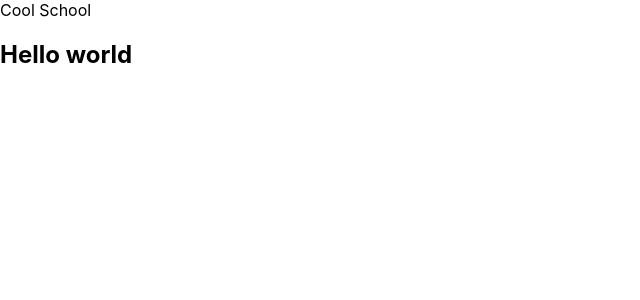
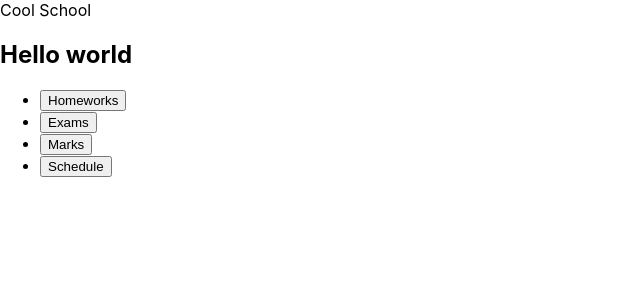
Before and after one commit to NGergely7712/chalk-code-front, a React (Create React App) app: page / in a window 1280 px wide. Shown: the top 300 px of the page, without its empty margins (0-640 px from the left). Built offline with nearby package versions, Linux system fonts and the light colour scheme.

Commit message:
feat: adds file structure for sidebar

```diff
--- a/package.json
+++ b/package.json
@@ -6,7 +6,9 @@
     "@testing-library/jest-dom": "^5.15.1",
     "@testing-library/react": "^11.2.7",
     "@testing-library/user-event": "^12.8.3",
+    "bootstrap": "^5.1.3",
     "react": "^17.0.2",
+    "react-bootstrap": "^2.0.2",
     "react-dom": "^17.0.2",
     "react-scripts": "4.0.3",
     "web-vitals": "^1.1.2"
--- a/src/App.js
+++ b/src/App.js
@@ -1,6 +1,8 @@
-
 import './App.css';
 import navbar from './Components/navbar.js';
+import sidebar from "./Components/sidebar.js";
+import contentBody from "./Components/contentBody.js";
+import script from "./Components/scripts.js"
 
 function App() {
     return (
@@ -8,6 +10,9 @@ function App() {
         <div>
             {navbar()}
             <h2>Hello world</h2>
+            {sidebar()}
+            {contentBody()}
+            {script()}
         </div>
 
     );
--- /dev/null
+++ b/src/Components/contentBody.js
@@ -0,0 +1,11 @@
+import React from 'react'
+
+function contentBody() {
+    return (
+        <div id="content-body">
+
+        </div>
+    )
+}
+
+export default contentBody
--- /dev/null
+++ b/src/Components/scripts.js
@@ -0,0 +1,55 @@
+function addEventListenersToButtons() {
+    for (let element of document.getElementsByClassName("sidebar-buttons")) {
+        console.log(element)
+        switch (element.id) {
+            case "homework":
+                element.addEventListener("click", function () {
+                    element.innerText = "HOMEWORK"
+                    homework()
+                });
+                break;
+            case "exam":
+                element.addEventListener("click", function () {
+                    exam()
+                });
+                break;
+            case "mark":
+                element.addEventListener("click", function () {
+                    mark()
+                });
+                break;
+            case "schedule":
+                element.addEventListener("click", function () {
+                    schedule()
+                });
+                break;
+        }
+
+    }
+}
+
+function homework() {
+    let body = document.getElementById("content-body");
+    body.innerText = "homework";
+}
+
+function exam() {
+    let body = document.getElementById("content-body");
+    body.innerText = "exam";
+}
+
+function mark() {
+    let body = document.getElementById("content-body");
+    body.innerText = "mark";
+}
+
+function schedule() {
+    let body = document.getElementById("content-body");
+    body.innerText = "schedule";
+}
+
+function script() {
+    return addEventListenersToButtons();
+}
+
+export default script
--- /dev/null
+++ b/src/Components/sidebar.js
@@ -0,0 +1,24 @@
+import React from 'react'
+
+function sidebar() {
+    return (
+        <div>
+            <ul>
+                <li>
+                    <button className="sidebar-buttons" id="homework">Homeworks</button>
+                </li>
+                <li>
+                    <button className="sidebar-buttons" id="exam">Exams</button>
+                </li>
+                <li>
+                    <button className="sidebar-buttons" id="mark">Marks</button>
+                </li>
+                <li>
+                    <button className="sidebar-buttons" id="schedule">Schedule</button>
+                </li>
+            </ul>
+        </div>
+    )
+}
+
+export default sidebar
```
Also changed, not shown: 1 other file (tests, documents, lock files or other folders). Lines whose indentation alone changed are shown as unchanged.
